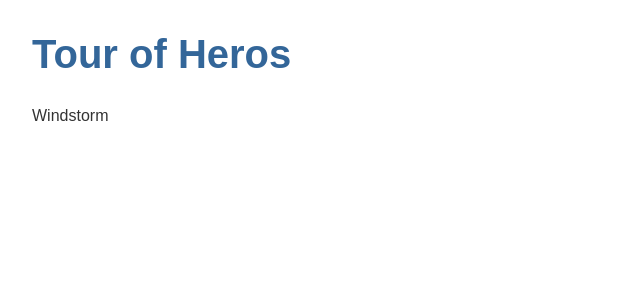
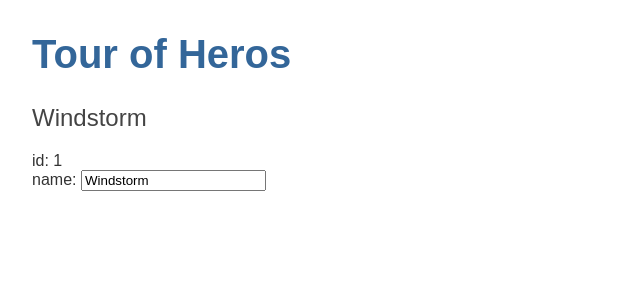
Before and after one commit to GoodGuyGregory/p422-codes, an Angular app in the folder tutorials/angular-tour-of-heros/: page / in a window 1280 px wide. Shown: the top 300 px of the page, without its empty margins (0-640 px from the left). Built offline with nearby package versions, Linux system fonts and the light colour scheme.

Commit message:
completes Hero Editor

```diff
--- a/tutorials/angular-tour-of-heros/src/app/app.component.html
+++ b/tutorials/angular-tour-of-heros/src/app/app.component.html
@@ -1,2 +1,3 @@
 <h1>{{title}}</h1>
+<!--  Adds the new Heros component to the app component shell -->
 <app-heroes></app-heroes>
--- a/tutorials/angular-tour-of-heros/src/app/app.module.ts
+++ b/tutorials/angular-tour-of-heros/src/app/app.module.ts
@@ -1,6 +1,6 @@
 import { BrowserModule } from '@angular/platform-browser';
 import { NgModule } from '@angular/core';
-
+import { FormsModule } from '@angular/forms';
 import { AppComponent } from './app.component';
 import { HeroesComponent } from './heroes/heroes.component';
 
@@ -10,7 +10,8 @@ import { HeroesComponent } from './heroes/heroes.component';
     HeroesComponent
   ],
   imports: [
-    BrowserModule
+    BrowserModule,
+    FormsModule
   ],
   providers: [],
   bootstrap: [AppComponent]
--- /dev/null
+++ b/tutorials/angular-tour-of-heros/src/app/hero.ts
@@ -0,0 +1,4 @@
+export interface Hero {
+    id: number;
+    name: string;
+}
--- a/tutorials/angular-tour-of-heros/src/app/heroes/heroes.component.html
+++ b/tutorials/angular-tour-of-heros/src/app/heroes/heroes.component.html
@@ -1,2 +1,8 @@
 <!--  binds hero from the heros ts component -->
-{{hero}}
+<h2>{{hero.name }}</h2>
+<div><span>id: </span>{{hero.id}}</div>
+<div>
+<label>name:
+    <input [(ngModel)]="hero.name" placeholder="name" />
+</label>
+</div>
--- a/tutorials/angular-tour-of-heros/src/app/heroes/heroes.component.ts
+++ b/tutorials/angular-tour-of-heros/src/app/heroes/heroes.component.ts
@@ -1,4 +1,5 @@
 import { Component, OnInit } from '@angular/core';
+import { Hero } from '../hero';
 
 @Component({
   selector: 'app-heroes',
@@ -7,7 +8,10 @@ import { Component, OnInit } from '@angular/core';
 })
 export class HeroesComponent implements OnInit {
 
-  hero = "Windstorm";
+  hero: Hero = {
+    id: 1,
+    name: 'Windstorm'
+  };
 
   constructor() { }
 
```
